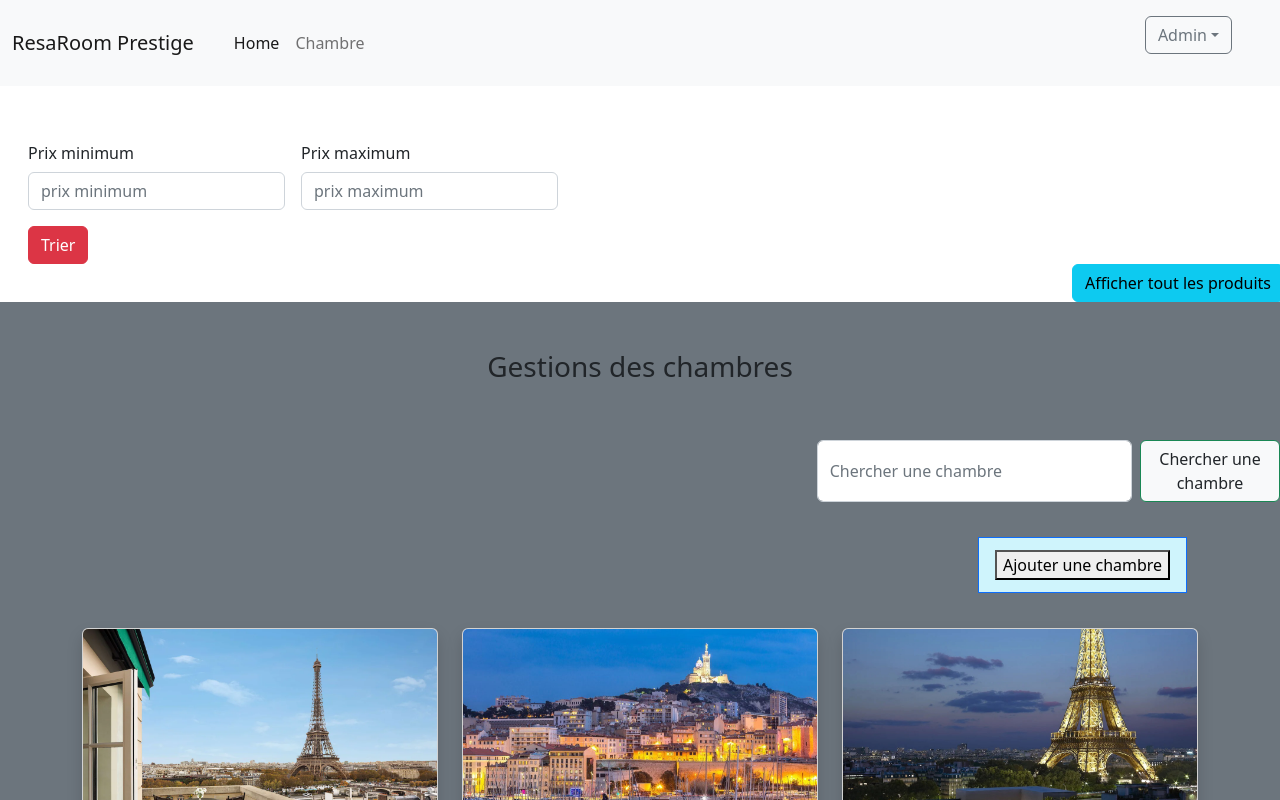
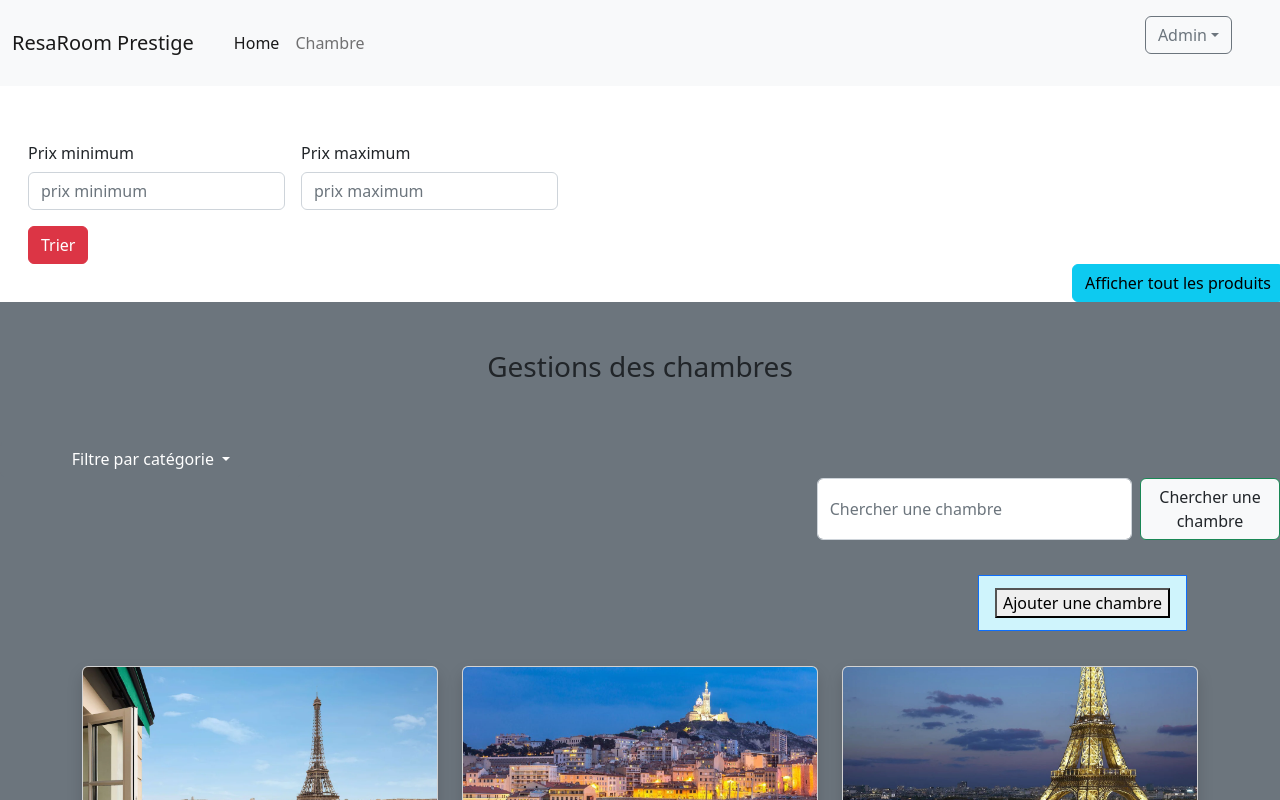
Before and after one commit to abou1er/2ndProjetPersoAngu, an Angular app: page /gest-chambre in a window 1280 px wide. Shown: the top 800 px of the page. Built offline with nearby package versions, Linux system fonts and the light colour scheme; data requests are answered from the project's data file.

Commit message:
affichage par catégorie

```diff
--- a/src/app/composants/gest-chambre/gest-chambre.component.html
+++ b/src/app/composants/gest-chambre/gest-chambre.component.html
@@ -1,5 +1,5 @@
-
-<div class="mx-3 container-fluid"> <!----------------------------------------------- searchByPrice -->
+<div class="mx-3 container-fluid">
+    <!----------------------------------------------- searchByPrice -->
     <form #formTrie="ngForm" (ngSubmit)="searchByPrice(formTrie.value)" class="d-flex mt-5" role="search">
         <!-- Le composant va récupérer l'ensemble des données du formulaire sous forme dobjet et en précisant lename je récuperai dans le composant seulement la valeur de linput du même name qui m'intéresse -->
         <div class="row g-3 ">
@@ -9,7 +9,8 @@
                 <input type="number" name="nameMin" class="form-control" placeholder="prix minimum" ngModel>
             </div>
             <div class="col-auto">
-                <label class="col-form-label">Prix maximum</label> <input type="number" name="nameMax" class="form-control" placeholder="prix maximum" ngModel>
+                <label class="col-form-label">Prix maximum</label> <input type="number" name="nameMax"
+                    class="form-control" placeholder="prix maximum" ngModel>
 
             </div>
 
@@ -27,6 +28,33 @@
     <div class="d-flex justify-content-center mb-5 ">
         <h3 class="mt-5 ">Gestions des chambres</h3>
     </div>
+
+    <!-- filtre par catégorie -->
+    <div class="row">
+        <div class="btn-group col-3">
+            <button type="button" class="btn btn-secondary dropdown-toggle" data-bs-toggle="dropdown"
+                aria-expanded="false">
+                Filtre par catégorie
+            </button>
+            <ul class="dropdown-menu">
+                <!--menu déroulant-->
+                <li>
+                    <hr class="dropdown-divider">
+                </li>
+
+                <li *ngFor="let c of categories">
+                    <!--dans component création de mon tableau [categories] contenant l'ensemble de mes categories/ c.type car ici fait avec un objet mais peu être fait avec un tableau simple/ boucle l'ensemble de mon tableau et l'affiche -->
+                    <button class="rounded mt-1 w-100" (click)="onCategory(c.lit)" type="button"> {{c.lit}} </button>
+                    <!--mon tableau avc exactement les valeurs que mes catégories-->
+                </li>
+                <li>
+                    <hr class="dropdown-divider">
+                </li>
+            </ul>
+        </div>
+    </div>
+    <!-- fin filtre par catégorie -->
+
 
     <div class="row">
         <!-- --------------input recherche par mot clé -->
@@ -53,17 +81,20 @@
         </div>
     </div>
 
-    <!-- REtour aucune chmabre correspondante  -->
+    <!-- REtour aucune chambre correspondante  -->
     <!-- *ngIf si sa valeur est false n'affiche pas son contenue comme un display:none ->    -->
     <div class="container p-5 m-5 border border-5 border-info" *ngIf="searchIsVide">
-        <p>Chambre trouvée : <strong>{{this.totalChambre}}</strong>  <br> Ils n'y a pas de chambre correspendant a ce mot <strong>{{valInptSearch}}</strong></p>
+        <p>Chambre trouvée : <strong>{{this.totalChambre}}</strong> <br> Ils n'y a pas de chambre correspendant a ce mot
+            <strong>{{valInptSearch}}</strong></p>
     </div>
 
 
     <!-- REtour total chmabre correspondante  -->
     <!-- *ngIf si sa valeur est false n'affiche pas son contenue comme un display:none ->    -->
     <div class="container p-5 m-5 border border-5 border-success" *ngIf="totalSearchInp">
-        <p>Chambre trouvée : <strong>{{this.totalChambre}}</strong>  <br> Il y a  correspondant à la recherche<strong>{{this.totalChambre}}</strong> correspondant à la recherche <strong>{{valInptSearch}}</strong></p>
+        <p>Chambre trouvée : <strong>{{this.totalChambre}}</strong> <br> Il y a correspondant à la
+            recherche<strong>{{this.totalChambre}}</strong> correspondant à la recherche
+            <strong>{{valInptSearch}}</strong></p>
     </div>
 
     <!-- debut carte -->
@@ -111,7 +142,8 @@
             <div class="modal-content">
                 <div class="modal-header">
                     <h5 class="modal-title" id="exampleModalToggleLabel">Modifier {{chambreAmodif.nomDeChambre}}
-                        <small>situé à</small> {{chambreAmodif.ville}}</h5>
+                        <small>situé à</small> {{chambreAmodif.ville}}
+                    </h5>
                     <button type="button" class="btn-close" data-bs-dismiss="modal" aria-label="Close"></button>
                 </div>
                 <div class="modal-body">
--- a/src/app/composants/gest-chambre/gest-chambre.component.ts
+++ b/src/app/composants/gest-chambre/gest-chambre.component.ts
@@ -28,6 +28,10 @@ export class GestChambreComponent implements OnInit {
   searchIsVide : boolean = false  // va servir à jouer avec le ngif si aucune valeur correspondante image.pngne ressort
   totalSearchInp : boolean = false
 
+    //tableau pour tri catégorie
+    categories= [{lit:"simple"}, {lit:"double"},{lit:"triple"}]
+    categoOries= ["simple","double","triple"];
+    //fin pour tri catégorie
 
   constructor(private gestChambreService : GestChambreService) { }
 
@@ -60,6 +64,15 @@ export class GestChambreComponent implements OnInit {
 
     })
   }
+
+            // trie par categorie
+            onCategory(c:any){
+              this.gestChambreService.getbyCatego(c).subscribe(resultDeSearchByCatego=>{
+                this.chambresAdmin = resultDeSearchByCatego;
+            }) //this.chambresAdmin va être égal à se que la méthode va retourner
+              console.log("type c est : ", c);
+
+            }
 
   searchInpt(inpSearching:any){
     this.valInptSearch = inpSearching.nameInptSearchBar;
@@ -94,7 +107,7 @@ export class GestChambreComponent implements OnInit {
         })
         }
 
-
+          // trie par categorie
         // onCategory(c:any){
         //   this.gestChambreService.getbyCatego(c).subscribe(resultDeSearchByCatego=>{
         //     this.chambresAdmin = resultDeSearchByCatego;
--- a/src/app/services/gest-chambre.service.ts
+++ b/src/app/services/gest-chambre.service.ts
@@ -36,4 +36,11 @@ export class GestChambreService {
     // return this.http.get("http://localhost:3000/produits?price_gte="+min +"&price_lte="+max)
   }
 
+  getbyCatego(catego:any){
+    return this.http.get(`http://localhost:3000/chambre?lit=${catego}`)
+
+  }
+  //http://localhost:3000/produits?categorie=fruit
+
+
 }
```
